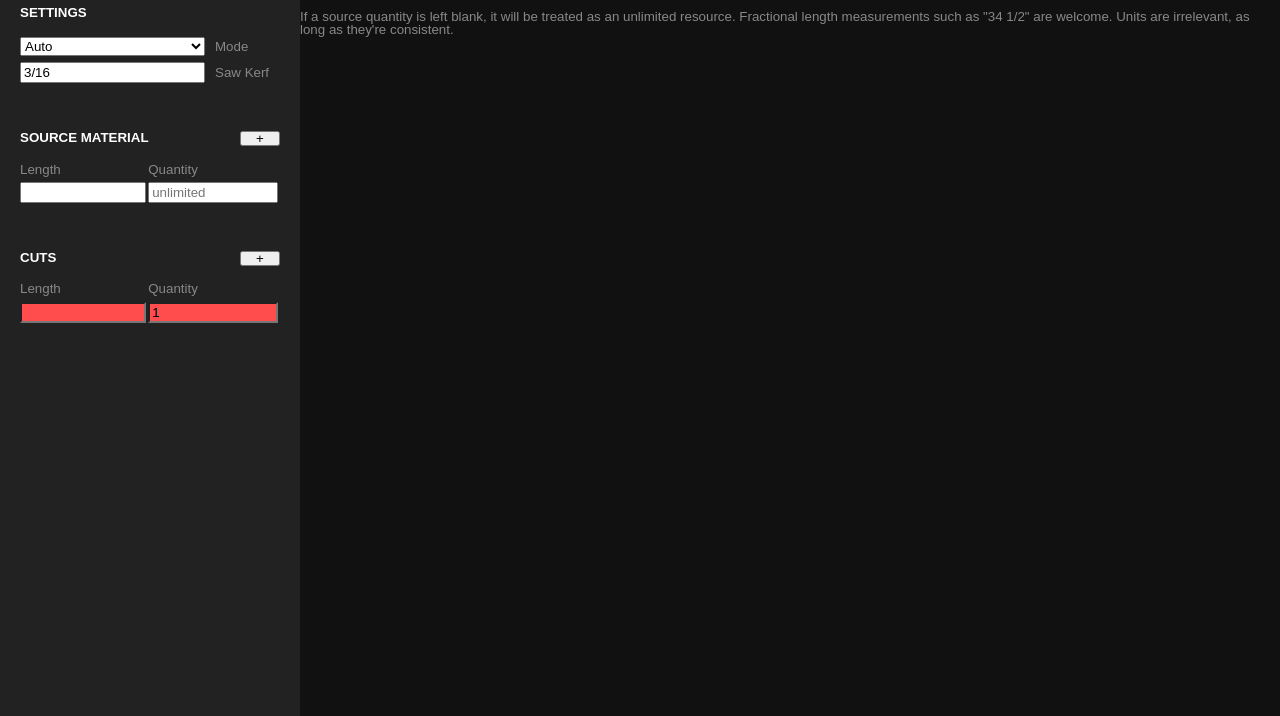
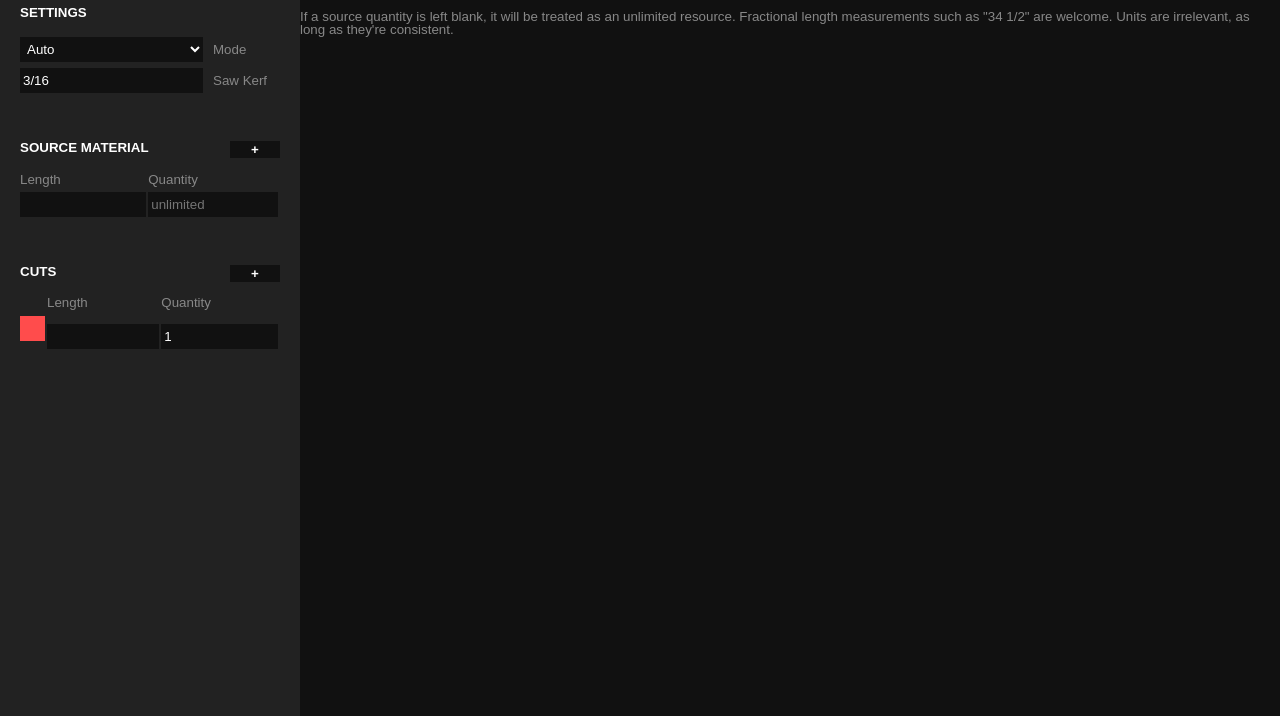
Before and after one commit to brendan-w/lumber-segmenter, a plain HTML site: page index.html in a window 1280 px wide. Shown: the part 84-800 px from the top of the page. Drawn offline with nearby package versions, Linux system fonts and the light colour scheme.

Commit message:
tweaked colors and sizes of controls

```diff
--- a/css/style.css
+++ b/css/style.css
@@ -31,6 +31,26 @@ h1
 	text-transform: uppercase;
 }
 
+button,
+input,
+select
+{
+	border:none;
+	background: #111;
+	color:white;
+	width:100%;
+	height:25px;
+	font-weight: inherit;
+	font-size: inherit;
+	font-family: inherit;
+}
+
+button
+{
+	font-weight: bold;
+	cursor: pointer;
+}
+
 
 
 /*
@@ -39,11 +59,10 @@ h1
 
 button#run
 {
-	border:none;
-	cursor: pointer;
-	width:300px;
+	width:100%;
 	height:50px;
 	background-color: #2B87FF;
+	color:black;
 }
 
 button#run:hover
@@ -86,13 +105,6 @@ aside h2:first-of-type
 	margin-top: 0px;
 }
 
-aside h2 button
-{
-	float:right;
-	width:40px;
-	height:15px;
-	line-height:10px;
-}
 
 aside table td,
 aside table th
@@ -100,27 +112,59 @@ aside table th
 	padding:3px 1px;
 }
 
-aside table tbody tr:first-of-type button
-{
-	display: none; /* hide the first delete button */
-}
-
-
 aside table tr th:first-of-type,
 aside table tr td:first-of-type { padding-left:0px; }
 aside table tr th:last-of-type,
 aside table tr td:last-of-type { padding-right:0px; }
 
+aside table#settings th
+{
+	padding-left:10px;
+}
+
+aside table td > *
+{
+	display:block;
+}
+
 aside table input,
 aside table select
 {
-	width:100%;
+	padding:3px;
 }
 
+aside button.add
+{
+	float:right;
+	width:50px;
+	height:100%;
+}
 
-aside table#settings th
+aside button.add:hover
 {
-	padding-left:10px;
+	color:#2F2;
+}
+
+aside table .color
+{
+	width:25px;
+	height:25px;
+}
+
+aside table button.delete
+{
+	width:25px;
+	height:25px;
+}
+
+aside table button.delete:hover
+{
+	color:#F30;
+}
+
+aside table tbody tr:first-of-type button.delete
+{
+	display: none; /* hide the first delete button */
 }
 
 
--- a/index.html
+++ b/index.html
@@ -60,7 +60,7 @@
 					</tbody>
 				</table>
 
-				<h2>Source Material<button id="add-source">+</button></h2>
+				<h2>Source Material<button id="add-source" class="add">+</button></h2>
 
 				<table id="sources">
 					<thead>
@@ -77,16 +77,17 @@
 					</tbody>
 				</table>
 
-				<h2>Cuts<button id="add-desire">+</button></h2>
+				<h2>Cuts<button id="add-desire" class="add">+</button></h2>
 
 				<table id="desires">
 					<thead>
 						<tr>
-							<th>Length</th><th>Quantity</th><th></th>
+							<th></th><th>Length</th><th>Quantity</th><th></th>
 						</tr>
 					</thead>
 					<tbody>
 						<tr>
+							<td><div class="color"></div></td>
 							<td><input class="length" type="input" required/></td>
 							<td><input class="quantity" type="number" min="0" value="1" required/></td>
 							<td><button class="delete">X</button></td>
--- a/js/main.js
+++ b/js/main.js
@@ -78,7 +78,7 @@ function run(e)
 	$desires.find("tbody tr").each(function(i, row) {
 		var l = parse_compound_float($(row).find(".length").val());
 		var q = parseInt($(row).find(".quantity").val());
-		var c = $(row).find(".length").css("background-color");
+		var c = $(row).find(".color").css("background-color");
 
 		if(isNaN(l))
 		{
@@ -228,9 +228,7 @@ function add_item($table)
 function re_color()
 {
 	$desires.find("tbody tr").each(function(i, row) {
-		var color = color_for_index(i);
-		$(row).find(".length").css(color);
-		$(row).find(".quantity").css(color);
+		$(row).find(".color").css(color_for_index(i));
 	});
 }
 
```
